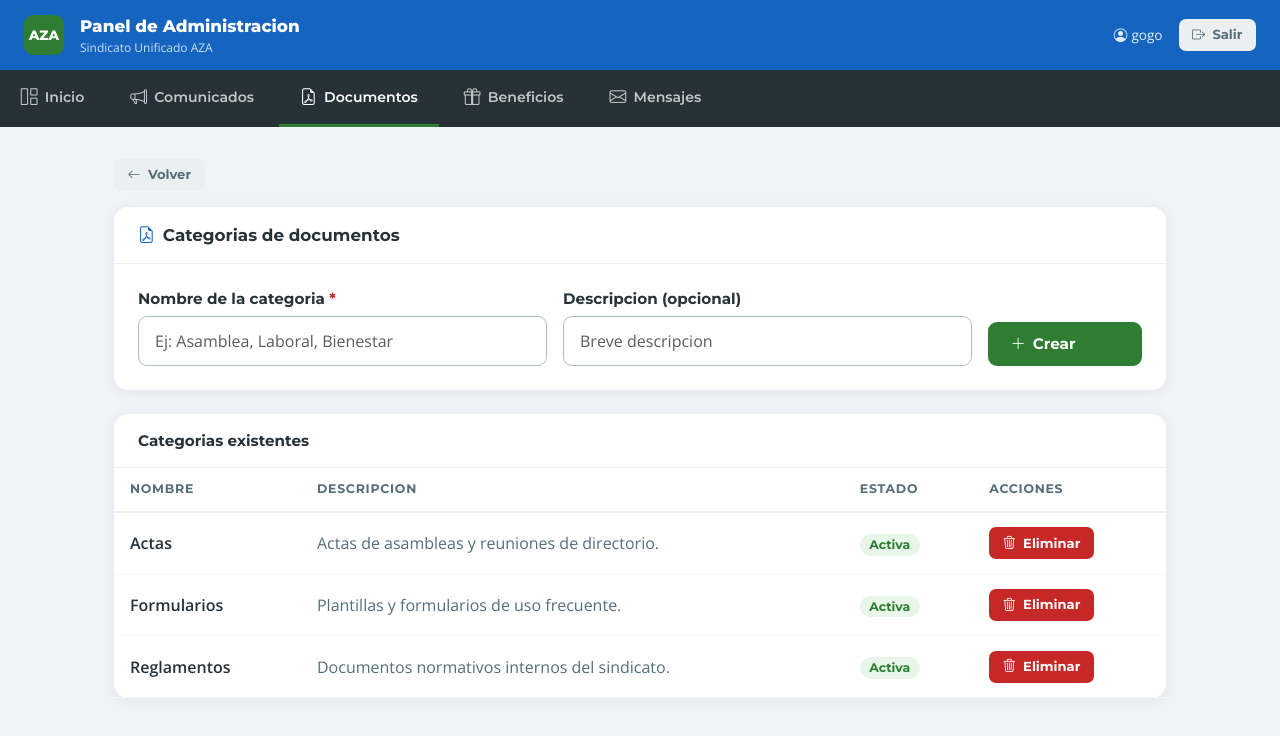
After one commit to GoGo-DevS/sindicato_aza, a Django app: page /panel/documentos/categorias/ in a window 1280 px wide. The commit adds this page. Shown: the top 736 px of the page. Run offline with Django 5.2, Linux system fonts and the light colour scheme; a user stored in the database is signed in; data comes from the database, SQL or seed files in the repository; both versions use the stored data as it was after the commit; tables that the repository leaves empty hold one stand-in row (values such as "Sample post").

Commit message:
feat(panel): gestion de categorias + endurecimiento de seguridad
Panel:
- Boton/pagina 'Categorias' en comunicados, documentos y beneficios (crear + listar
  + eliminar con proteccion si tienen elementos asociados). Resuelve el no poder
  crear categorias sin entrar al admin de Django.
- Enlace '+ Nueva categoria' junto al selector de categoria en cada formulario.

Seguridad:
- settings: HTTPS forzado + HSTS + cookies seguras (SESSION/CSRF) en produccion,
  nosniff, X-Frame-Options DENY, Referrer-Policy, CSRF_TRUSTED_ORIGINS del dominio,
  limites de tamano de subida.
- Validacion de archivos subidos (extension + tamano) en imagenes y documentos.
- Honeypot anti-spam en el formulario de contacto.

QA: 15/15 pruebas OK (categorias, honeypot, validacion archivos, delete protegido).

Co-Authored-By: Claude Opus 4.8 <noreply@anthropic.com>

```diff
--- a/apps/panel/forms.py
+++ b/apps/panel/forms.py
@@ -1,12 +1,37 @@
 from django import forms
+from django.core.exceptions import ValidationError
+from django.core.files.uploadedfile import UploadedFile
 
-from apps.beneficios.models import Beneficio
-from apps.comunicados.models import Comunicado
-from apps.documentos.models import Documento
+from apps.beneficios.models import Beneficio, CategoriaBeneficio
+from apps.comunicados.models import Comunicado, CategoriaComunicado
+from apps.documentos.models import Documento, CategoriaDocumento
 
 LG = "form-control form-control-lg"
 SEL = "form-select form-select-lg"
 FILE = "form-control form-control-lg"
+
+# ── Validacion de archivos subidos ───────────────────────────────────────────
+IMG_EXT = {"jpg", "jpeg", "png", "webp", "gif"}
+DOC_EXT = {"pdf", "doc", "docx", "xls", "xlsx", "ppt", "pptx", "odt", "txt"}
+MAX_IMG = 5 * 1024 * 1024    # 5 MB
+MAX_DOC = 10 * 1024 * 1024   # 10 MB
+
+
+def validar_archivo(f, allowed_ext, max_size):
+    """Valida extension y tamano SOLO de archivos recien subidos."""
+    if not f or not isinstance(f, UploadedFile):
+        return f  # vacio o archivo ya guardado: no re-validar
+    nombre = (getattr(f, "name", "") or "").lower()
+    ext = nombre.rsplit(".", 1)[-1] if "." in nombre else ""
+    if ext not in allowed_ext:
+        raise ValidationError(
+            "Formato no permitido. Permitidos: %s." % ", ".join(sorted(allowed_ext))
+        )
+    if getattr(f, "size", 0) > max_size:
+        raise ValidationError(
+            "El archivo supera el limite de %d MB." % (max_size // (1024 * 1024))
+        )
+    return f
 
 
 class ComunicadoForm(forms.ModelForm):
@@ -46,6 +71,9 @@ class ComunicadoForm(forms.ModelForm):
         if self.instance and self.instance.pk and self.instance.fecha_publicacion:
             self.initial["fecha_publicacion"] = self.instance.fecha_publicacion.strftime("%Y-%m-%dT%H:%M")
 
+    def clean_imagen(self):
+        return validar_archivo(self.cleaned_data.get("imagen"), IMG_EXT, MAX_IMG)
+
 
 class DocumentoForm(forms.ModelForm):
     class Meta:
@@ -75,6 +103,9 @@ class DocumentoForm(forms.ModelForm):
             "archivo":     forms.ClearableFileInput(attrs={"class": FILE}),
             "fecha":       forms.DateInput(attrs={"class": LG, "type": "date"}),
         }
+
+    def clean_archivo(self):
+        return validar_archivo(self.cleaned_data.get("archivo"), DOC_EXT, MAX_DOC)
 
 
 class BeneficioForm(forms.ModelForm):
@@ -107,3 +138,39 @@ class BeneficioForm(forms.ModelForm):
             "imagen":            forms.ClearableFileInput(attrs={"class": FILE}),
             "vigencia":          forms.DateInput(attrs={"class": LG, "type": "date"}),
         }
+
+    def clean_imagen(self):
+        return validar_archivo(self.cleaned_data.get("imagen"), IMG_EXT, MAX_IMG)
+
+
+# ── Formularios de categorias ─────────────────────────────────────────────────
+
+_CAT_LABELS = {"nombre": "Nombre de la categoria", "descripcion": "Descripcion (opcional)", "activo": "Activa"}
+_CAT_WIDGETS = {
+    "nombre": forms.TextInput(attrs={"class": LG, "placeholder": "Ej: Asamblea, Laboral, Bienestar"}),
+    "descripcion": forms.TextInput(attrs={"class": LG, "placeholder": "Breve descripcion"}),
+}
+
+
+class CategoriaComunicadoForm(forms.ModelForm):
+    class Meta:
+        model = CategoriaComunicado
+        fields = ["nombre", "descripcion", "activo"]
+        labels = _CAT_LABELS
+        widgets = _CAT_WIDGETS
+
+
+class CategoriaDocumentoForm(forms.ModelForm):
+    class Meta:
+        model = CategoriaDocumento
+        fields = ["nombre", "descripcion", "activo"]
+        labels = _CAT_LABELS
+        widgets = _CAT_WIDGETS
+
+
+class CategoriaBeneficioForm(forms.ModelForm):
+    class Meta:
+        model = CategoriaBeneficio
+        fields = ["nombre", "descripcion", "activo"]
+        labels = _CAT_LABELS
+        widgets = _CAT_WIDGETS
--- a/apps/panel/urls.py
+++ b/apps/panel/urls.py
@@ -11,16 +11,22 @@ urlpatterns = [
     # Comunicados
     path("comunicados/", views.comunicados_list, name="comunicados_list"),
     path("comunicados/nuevo/", views.comunicados_create, name="comunicados_create"),
+    path("comunicados/categorias/", views.categorias_comunicado, name="categorias_comunicado"),
+    path("comunicados/categorias/<int:pk>/eliminar/", views.categoria_comunicado_delete, name="categoria_comunicado_delete"),
     path("comunicados/<int:pk>/editar/", views.comunicados_edit, name="comunicados_edit"),
     path("comunicados/<int:pk>/eliminar/", views.comunicados_delete, name="comunicados_delete"),
     # Documentos
     path("documentos/", views.documentos_list, name="documentos_list"),
     path("documentos/subir/", views.documentos_create, name="documentos_create"),
+    path("documentos/categorias/", views.categorias_documento, name="categorias_documento"),
+    path("documentos/categorias/<int:pk>/eliminar/", views.categoria_documento_delete, name="categoria_documento_delete"),
     path("documentos/<int:pk>/editar/", views.documentos_edit, name="documentos_edit"),
     path("documentos/<int:pk>/eliminar/", views.documentos_delete, name="documentos_delete"),
     # Beneficios
     path("beneficios/", views.beneficios_list, name="beneficios_list"),
     path("beneficios/nuevo/", views.beneficios_create, name="beneficios_create"),
+    path("beneficios/categorias/", views.categorias_beneficio, name="categorias_beneficio"),
+    path("beneficios/categorias/<int:pk>/eliminar/", views.categoria_beneficio_delete, name="categoria_beneficio_delete"),
     path("beneficios/<int:pk>/editar/", views.beneficios_edit, name="beneficios_edit"),
     path("beneficios/<int:pk>/eliminar/", views.beneficios_delete, name="beneficios_delete"),
     # Mensajes
--- a/apps/panel/views.py
+++ b/apps/panel/views.py
@@ -2,16 +2,20 @@ from functools import wraps
 
 from django.contrib import messages
 from django.contrib.auth import authenticate, login, logout
+from django.db.models import ProtectedError
 from django.shortcuts import get_object_or_404, redirect, render
 from django.utils.text import slugify
 
-from apps.beneficios.models import Beneficio
-from apps.comunicados.models import Comunicado
+from apps.beneficios.models import Beneficio, CategoriaBeneficio
+from apps.comunicados.models import Comunicado, CategoriaComunicado
 from apps.contacto.models import MensajeContacto
-from apps.documentos.models import Documento
+from apps.documentos.models import Documento, CategoriaDocumento
 from apps.siteconfig.models import SiteConfiguration
 
-from .forms import BeneficioForm, ComunicadoForm, DocumentoForm
+from .forms import (
+    BeneficioForm, ComunicadoForm, DocumentoForm,
+    CategoriaBeneficioForm, CategoriaComunicadoForm, CategoriaDocumentoForm,
+)
 
 
 # ── Decorador de acceso ──────────────────────────────────────────────────────
@@ -285,3 +289,89 @@ def mensaje_detail(request, pk):
         messages.success(request, "Mensaje marcado como respondido.")
         return redirect("panel:mensajes_list")
     return render(request, "panel/mensajes/detail.html", {**base_ctx(), "mensaje": mensaje})
+
+
+# ── Categorias (comunicados / documentos / beneficios) ────────────────────────
+
+def _categorias_view(request, *, model, form_class, titulo, icono, color,
+                     volver_url, list_url, delete_url):
+    form = form_class(request.POST or None)
+    if request.method == "POST" and form.is_valid():
+        form.save()
+        messages.success(request, f'Categoria "{form.instance.nombre}" creada correctamente.')
+        return redirect(list_url)
+    return render(request, "panel/categorias.html", {
+        **base_ctx(),
+        "form": form,
+        "categorias": model.objects.all(),
+        "titulo": titulo,
+        "icono": icono,
+        "color": color,
+        "volver_url": volver_url,
+        "list_url": list_url,
+        "delete_url": delete_url,
+    })
+
+
+def _categoria_delete(request, *, model, pk, list_url):
+    obj = get_object_or_404(model, pk=pk)
+    if request.method == "POST":
+        nombre = obj.nombre
+        try:
+            obj.delete()
+            messages.success(request, f'Categoria "{nombre}" eliminada.')
+        except ProtectedError:
+            messages.error(
+                request,
+                f'No se puede eliminar "{nombre}": tiene elementos asociados. '
+                "Reasigne o elimine esos elementos primero."
+            )
+    return redirect(list_url)
+
+
+@staff_required
+def categorias_comunicado(request):
+    return _categorias_view(
+        request, model=CategoriaComunicado, form_class=CategoriaComunicadoForm,
+        titulo="Categorias de comunicados", icono="bi-megaphone", color="#1565C0",
+        volver_url="panel:comunicados_list", list_url="panel:categorias_comunicado",
+        delete_url="panel:categoria_comunicado_delete",
+    )
+
+
+@staff_required
+def categoria_comunicado_delete(request, pk):
+    return _categoria_delete(request, model=CategoriaComunicado, pk=pk,
+                             list_url="panel:categorias_comunicado")
+
+
+@staff_required
+def categorias_documento(request):
+    return _categorias_view(
+        request, model=CategoriaDocumento, form_class=CategoriaDocumentoForm,
+        titulo="Categorias de documentos", icono="bi-file-earmark-pdf", color="#1565C0",
+        volver_url="panel:documentos_list", list_url="panel:categorias_documento",
+        delete_url="panel:categoria_documento_delete",
+    )
+
+
+@staff_required
+def categoria_documento_delete(request, pk):
+    return _categoria_delete(request, model=CategoriaDocumento, pk=pk,
+                             list_url="panel:categorias_documento")
+
+
+@staff_required
+def categorias_beneficio(request):
+    return _categorias_view(
+        request, model=CategoriaBeneficio, form_class=CategoriaBeneficioForm,
+        titulo="Categorias de beneficios", icono="bi-gift", color="#2E7D32",
+        volver_url="panel:beneficios_list", list_url="panel:categorias_beneficio",
+        delete_url="panel:categoria_beneficio_delete",
+    )
+
+
+@staff_required
+def categoria_beneficio_delete(request, pk):
+    return _categoria_delete(request, model=CategoriaBeneficio, pk=pk,
+                             list_url="panel:categorias_beneficio")
--- a/templates/contacto/contacto_form.html
+++ b/templates/contacto/contacto_form.html
@@ -61,6 +61,10 @@
                     <h2 class="h4 mb-4">Enviar mensaje</h2>
                     <form method="post" novalidate id="contactForm">
                         {% csrf_token %}
+                        <div aria-hidden="true" style="position:absolute;left:-9999px;top:-9999px;height:0;overflow:hidden;">
+                            <label for="{{ form.website.id_for_label }}">No completar este campo</label>
+                            {{ form.website }}
+                        </div>
                         <div class="row g-3">
                             <div class="col-md-6">
                                 <label class="form-label fw-semibold" for="{{ form.nombre.id_for_label }}">Nombre completo *</label>
--- /dev/null
+++ b/templates/panel/categorias.html
@@ -0,0 +1,94 @@
+{% extends "panel/base_panel.html" %}
+{% block title %}{{ titulo }}{% endblock %}
+
+{% block content %}
+<div style="margin-bottom:1rem;">
+    <a href="{% url volver_url %}" class="btn-p-gris btn-p-sm">
+        <i class="bi bi-arrow-left"></i>Volver
+    </a>
+</div>
+
+<!-- Crear categoria -->
+<div class="p-card">
+    <div class="p-card-header">
+        <h1 class="p-card-title"><i class="bi {{ icono }} me-2" style="color:{{ color }};"></i>{{ titulo }}</h1>
+    </div>
+    <div class="p-card-body">
+        <form method="post" novalidate>
+            {% csrf_token %}
+            {% if form.errors %}
+                <div class="p-alert p-alert-error">
+                    <i class="bi bi-exclamation-circle"></i>
+                    {% for error in form.nombre.errors %}{{ error }}{% endfor %}
+                    {% if not form.nombre.errors %}Revise los campos.{% endif %}
+                </div>
+            {% endif %}
+            <div class="row g-3 align-items-end">
+                <div class="col-md-5">
+                    <label class="p-label" for="{{ form.nombre.id_for_label }}">{{ form.nombre.label }} <span style="color:#C62828;">*</span></label>
+                    {{ form.nombre }}
+                </div>
+                <div class="col-md-5">
+                    <label class="p-label" for="{{ form.descripcion.id_for_label }}">{{ form.descripcion.label }}</label>
+                    {{ form.descripcion }}
+                </div>
+                <div class="col-md-2">
+                    <button type="submit" class="btn-p-verde w-100">
+                        <i class="bi bi-plus-lg"></i>Crear
+                    </button>
+                </div>
+            </div>
+        </form>
+    </div>
+</div>
+
+<!-- Listado de categorias -->
+<div class="p-card">
+    <div class="p-card-header">
+        <h2 class="p-card-title" style="font-size:0.95rem;">Categorias existentes</h2>
+    </div>
+    <div style="overflow-x:auto;">
+        {% if categorias %}
+        <table class="p-table">
+            <thead>
+                <tr>
+                    <th>Nombre</th>
+                    <th>Descripcion</th>
+                    <th>Estado</th>
+                    <th>Acciones</th>
+                </tr>
+            </thead>
+            <tbody>
+                {% for cat in categorias %}
+                <tr>
+                    <td><strong>{{ cat.nombre }}</strong></td>
+                    <td style="color:#546E7A;">{{ cat.descripcion|default:"—" }}</td>
+                    <td>
+                        {% if cat.activo %}
+                            <span class="badge-si">Activa</span>
+                        {% else %}
+                            <span class="badge-no">Inactiva</span>
+                        {% endif %}
+                    </td>
+                    <td class="acciones">
+                        <form method="post" action="{% url delete_url cat.pk %}" style="display:inline;"
+                              onsubmit="return confirm('¿Eliminar la categoria \'{{ cat.nombre|escapejs }}\'? Solo se puede si no tiene elementos asociados.');">
+                            {% csrf_token %}
+                            <button type="submit" class="btn-p-rojo btn-p-sm">
+                                <i class="bi bi-trash3"></i>Eliminar
+                            </button>
+                        </form>
+                    </td>
+                </tr>
+                {% endfor %}
+            </tbody>
+        </table>
+        {% else %}
+        <div class="p-empty">
+            <i class="bi bi-tags"></i>
+            Aun no hay categorias. Crea la primera con el formulario de arriba.
+        </div>
+        {% endif %}
+    </div>
+</div>
+{% endblock %}
```
Also changed, not shown: apps/contacto/forms.py (+13 -0 lines), config/settings.py (+31 -0 lines), templates/panel/beneficios/form.html (+8 -2 lines), templates/panel/beneficios/list.html (+8 -3 lines), templates/panel/comunicados/form.html (+8 -2 lines), templates/panel/comunicados/list.html (+8 -3 lines), templates/panel/documentos/form.html (+9 -2 lines), templates/panel/documentos/list.html (+8 -3 lines), db.sqlite3.
